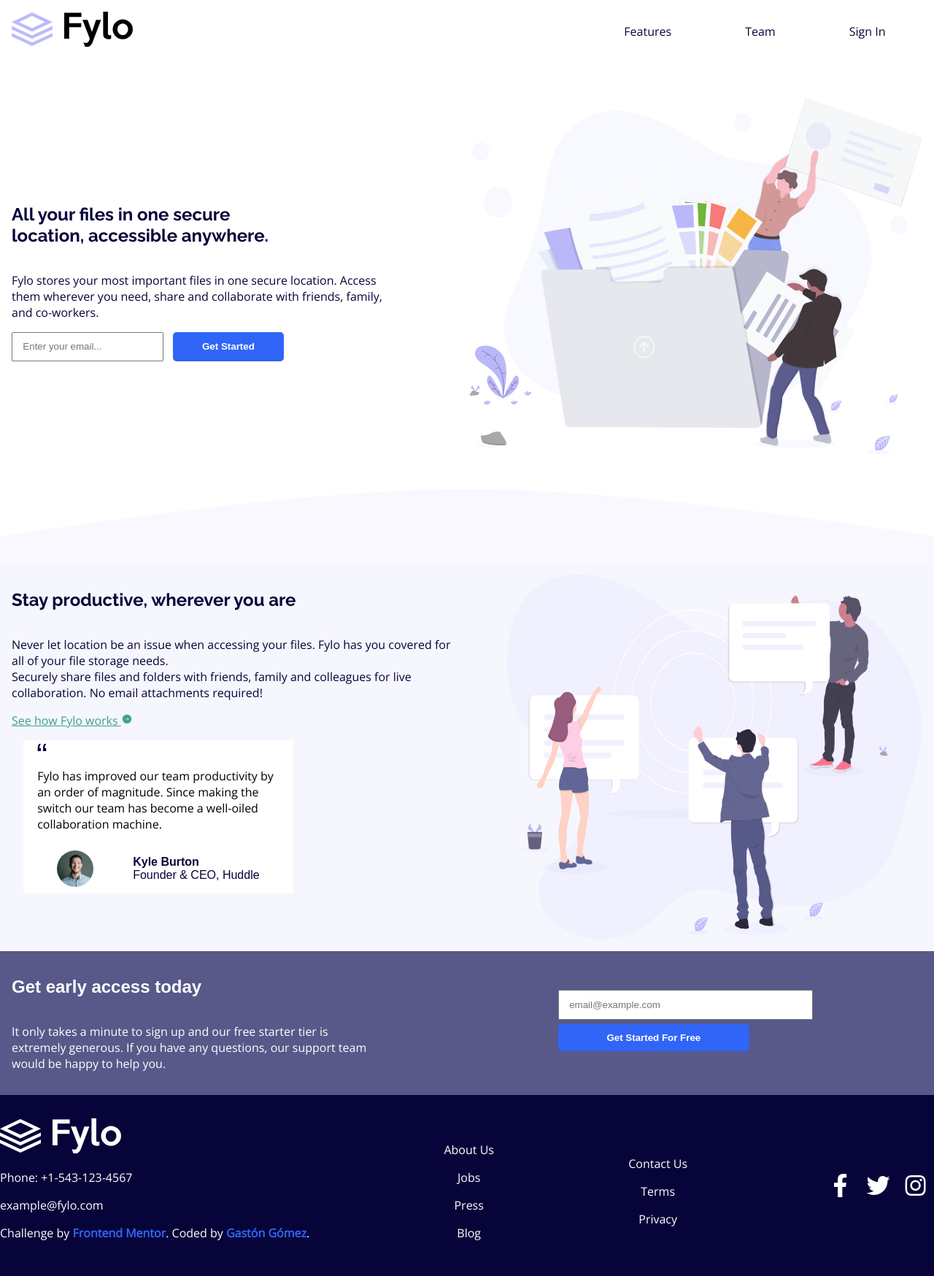
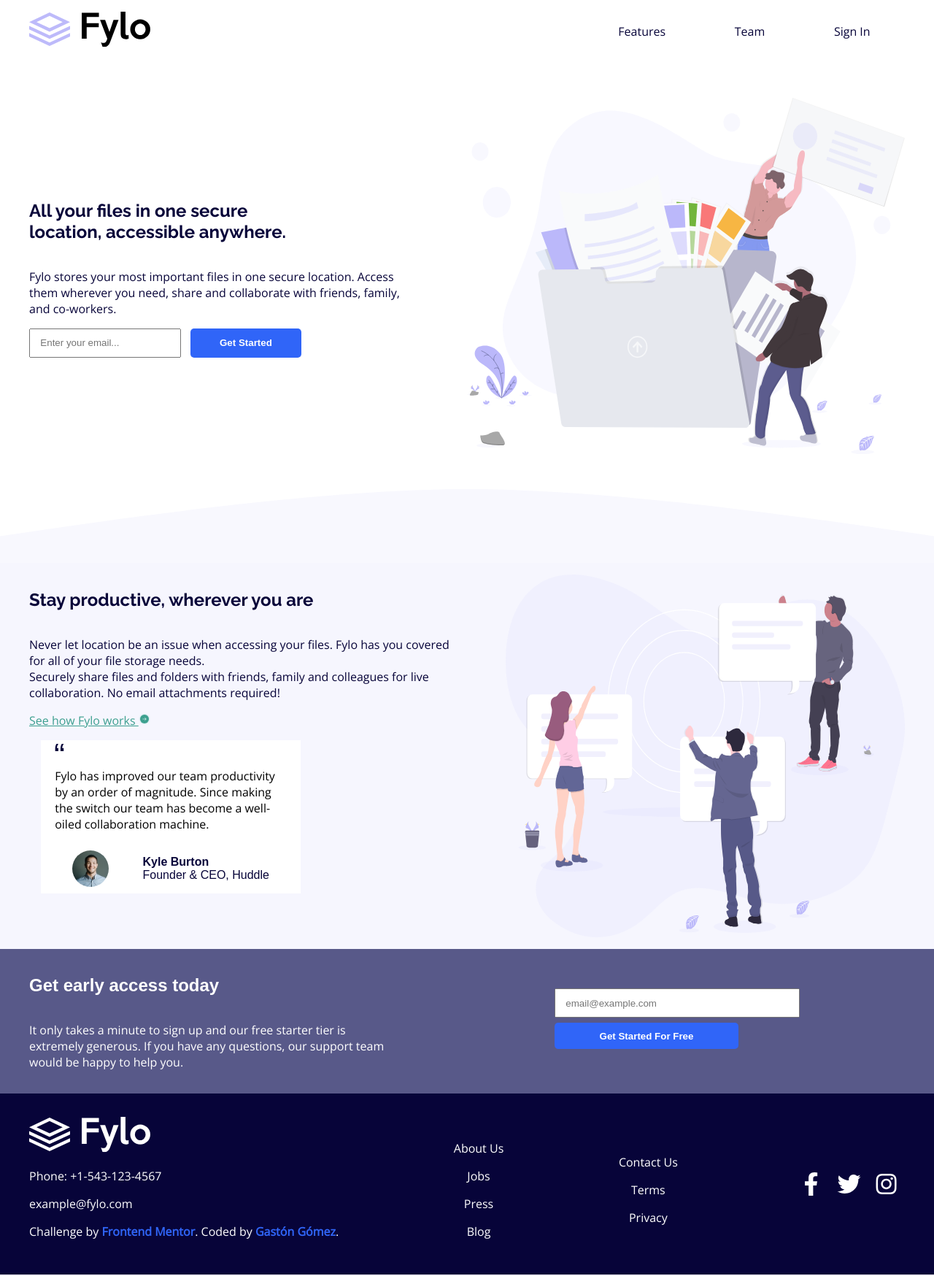
Before and after one commit to Morfeo1997/Fylo-landing-page, a plain HTML site: page index.html in a window 1280 px wide. Shown: the whole page at 73% size. Drawn offline with nearby package versions, Linux system fonts and the light colour scheme.

Commit message:
Add files via upload

```diff
--- a/style.css
+++ b/style.css
@@ -15,7 +15,7 @@
 	justify-content: space-between;
 	align-items: center;
 	min-width: 90vw;
-	padding: 1em;
+	padding: 1em 2.5em;
 }
 
 .logo-container{
@@ -49,7 +49,7 @@
 	min-width: 90vw;
 	min-height: 65vh;
 	margin: 2em 0;
-	padding: 1em;
+	padding: 1em 2.5em;
 }
 
 .presentation-container{
@@ -125,7 +125,7 @@
 	min-height: 65vh;
 	margin: 0;
 	background-color: hsl(240, 75%, 98%);
-	padding: 1em;
+	padding: 1em 2.5em;
 }
 
 .fylo{
@@ -180,7 +180,7 @@
 	background-color: hsl(238, 22%, 44%);
 	margin: 0;
 	min-width: 100%;
-	padding: 1em;
+	padding: 1em 2.5em;
 }
 
 .early-text{
@@ -221,7 +221,7 @@
 	flex-direction: row;
 	justify-content: space-between;
 	color: white;
-	padding: 2em 0;
+	padding: 2em 2.5em;
 }
 
 .logo-svg{
@@ -282,7 +282,7 @@
 }
 
 
-@media screen and (max-width: 375px){
+@media screen and (max-width: 900px){
 	body{
 		font-size: 14px;
 	}
@@ -368,7 +368,7 @@
 
 	.footer{
 		flex-direction: column;
-		padding: 1em;
+		padding: 1em 2.5em;
 	}
 
 	.logo-footer{
```
